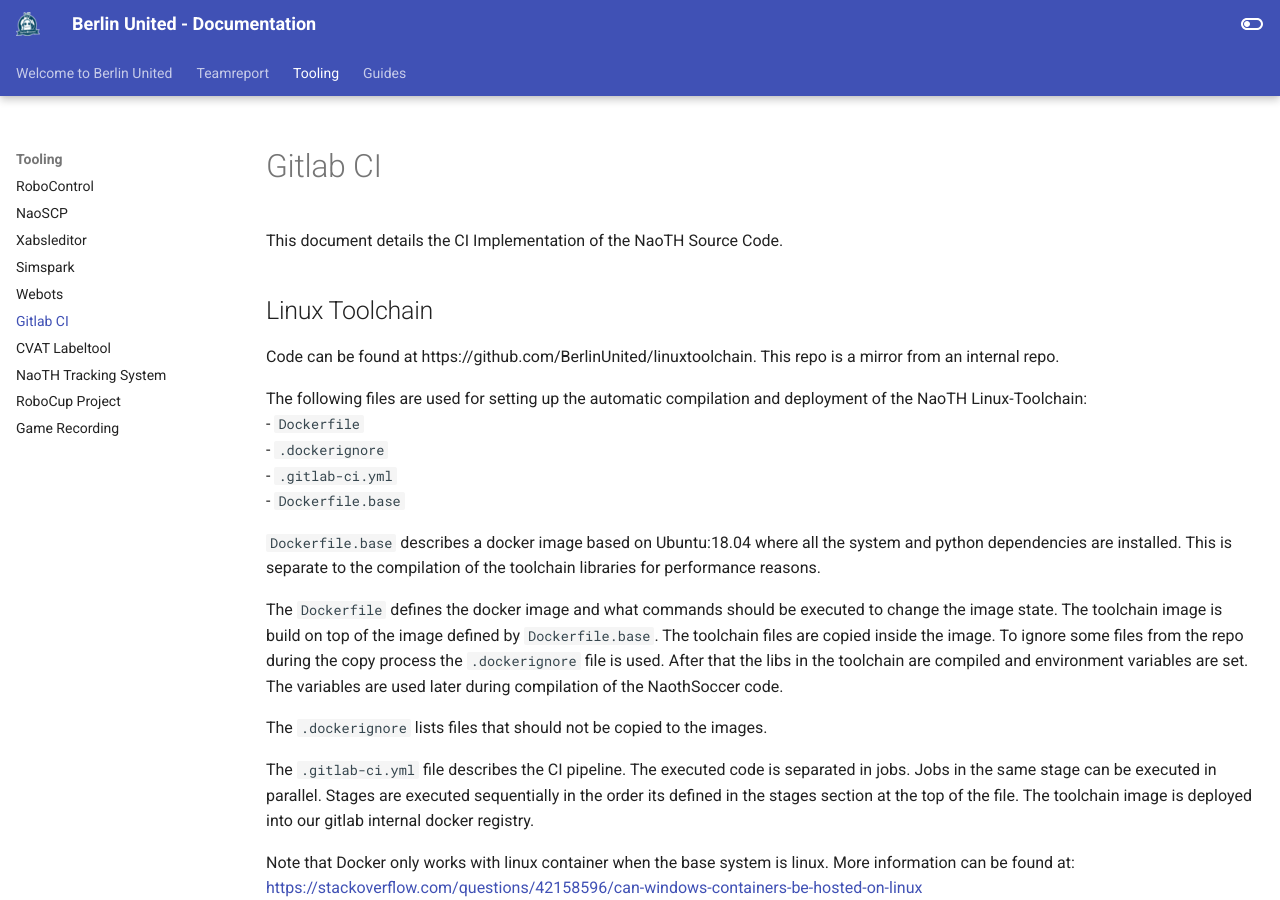
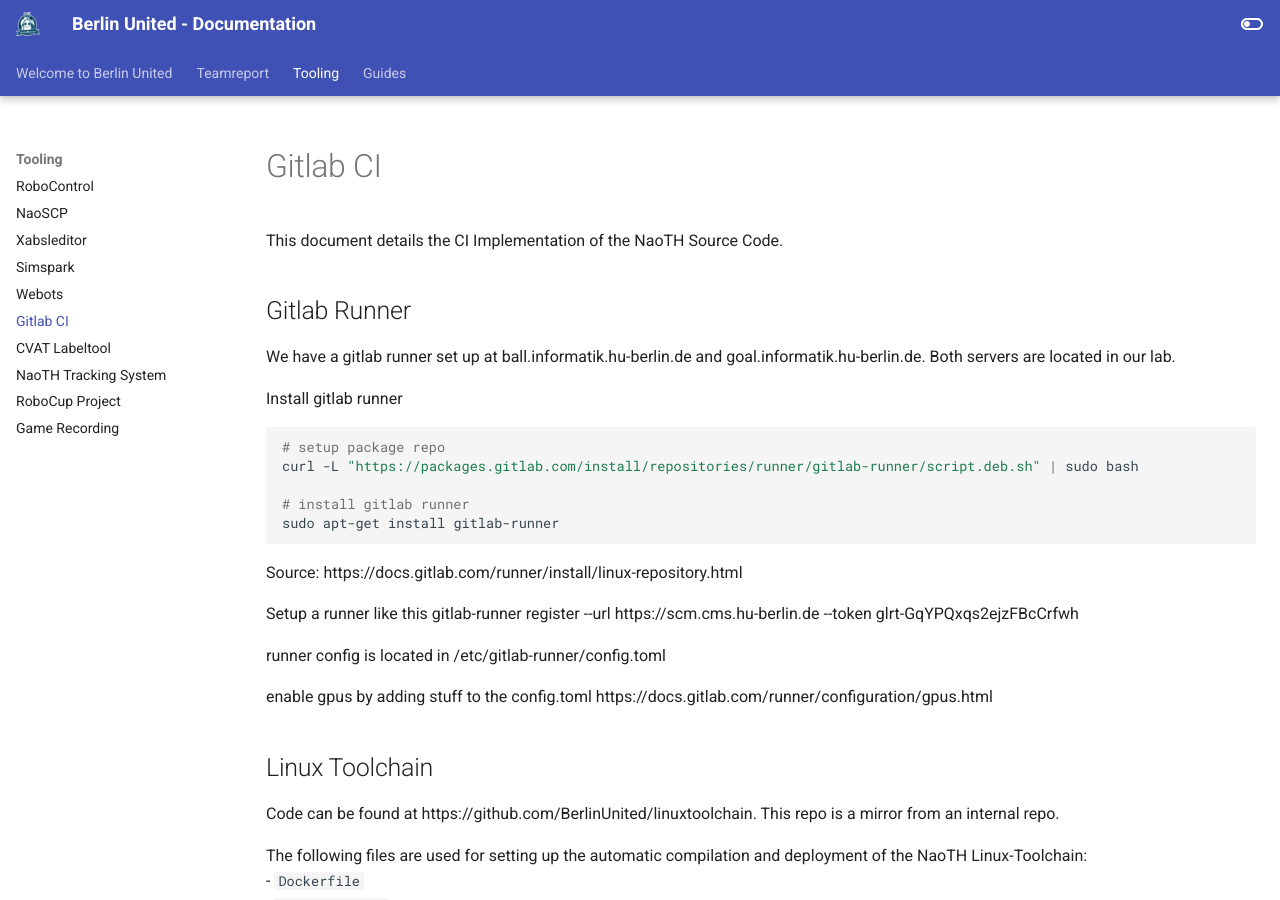
Before and after one commit to BerlinUnited/berlinunited.github.io, an MkDocs documentation site: the page built from docs/naoth_tools/gitlab-ci.md, in a window 1280 px wide and 900 px high. Built offline with MkDocs 1.6.1 and Material for MkDocs 9.7.7, drawn with Linux system fonts in a browser that asks for light colours.

Commit message:
some documentation about gitlab runner

````diff
--- a/docs/naoth_tools/gitlab-ci.md
+++ b/docs/naoth_tools/gitlab-ci.md
@@ -1,5 +1,28 @@
 # Gitlab CI
 This document details the CI Implementation of the NaoTH Source Code.
+
+## Gitlab Runner
+We have a gitlab runner set up at ball.informatik.hu-berlin.de and goal.informatik.hu-berlin.de. Both servers are located in our lab.
+
+Install gitlab runner
+```bash
+# setup package repo
+curl -L "https://packages.gitlab.com/install/repositories/runner/gitlab-runner/script.deb.sh" | sudo bash
+
+# install gitlab runner
+sudo apt-get install gitlab-runner
+```
+Source: https://docs.gitlab.com/runner/install/linux-repository.html
+
+Setup a runner like this
+gitlab-runner register  --url https://scm.cms.hu-berlin.de  --token glrt-GqYPQxqs2ejzFBcCrfwh
+
+runner config is located in /etc/gitlab-runner/config.toml
+
+enable gpus by adding stuff to the config.toml
+https://docs.gitlab.com/runner/configuration/gpus.html
+
+
 
 ## Linux Toolchain
 Code can be found at https://github.com/BerlinUnited/linuxtoolchain. This repo is a mirror from an internal repo.
````
